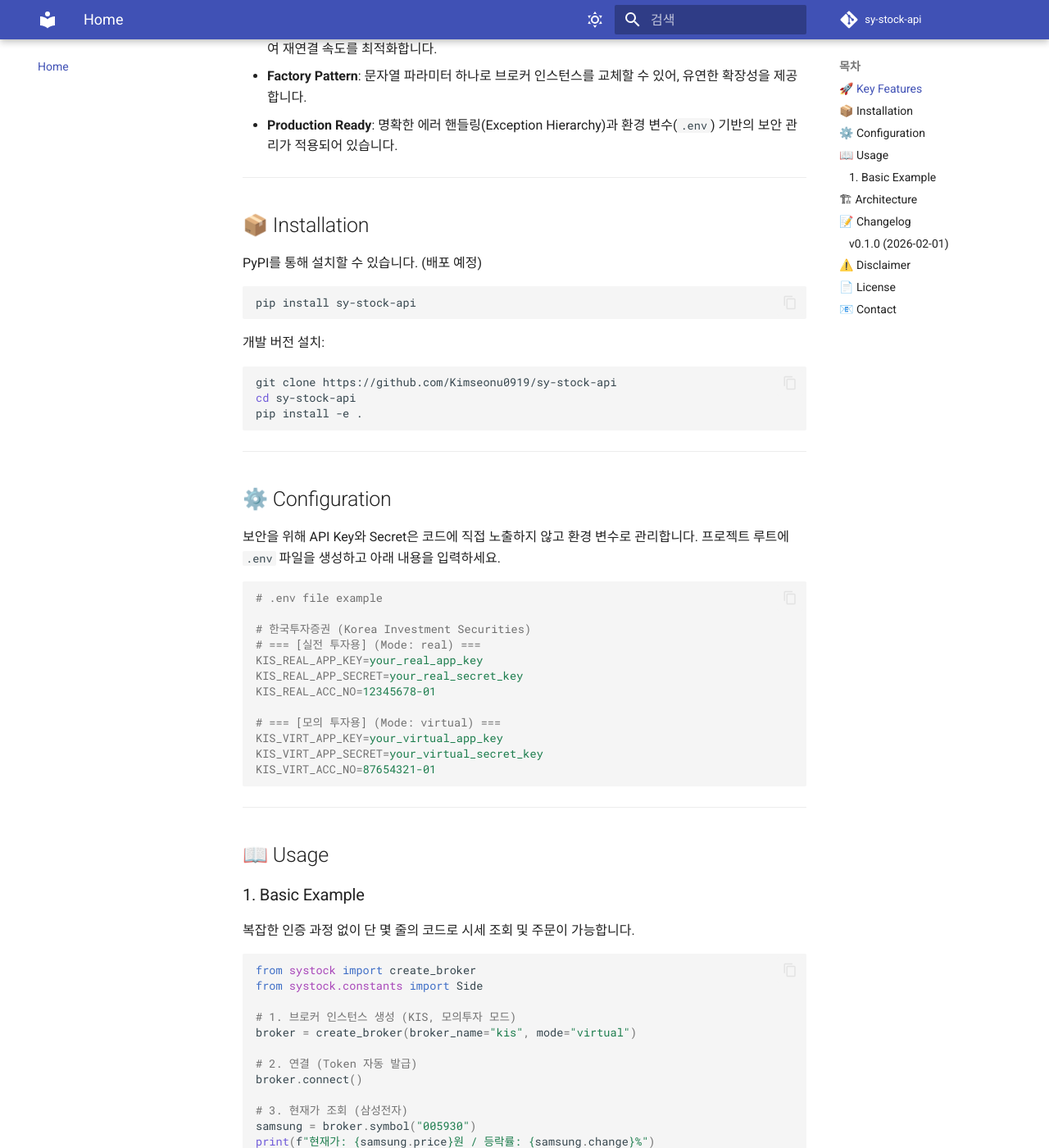
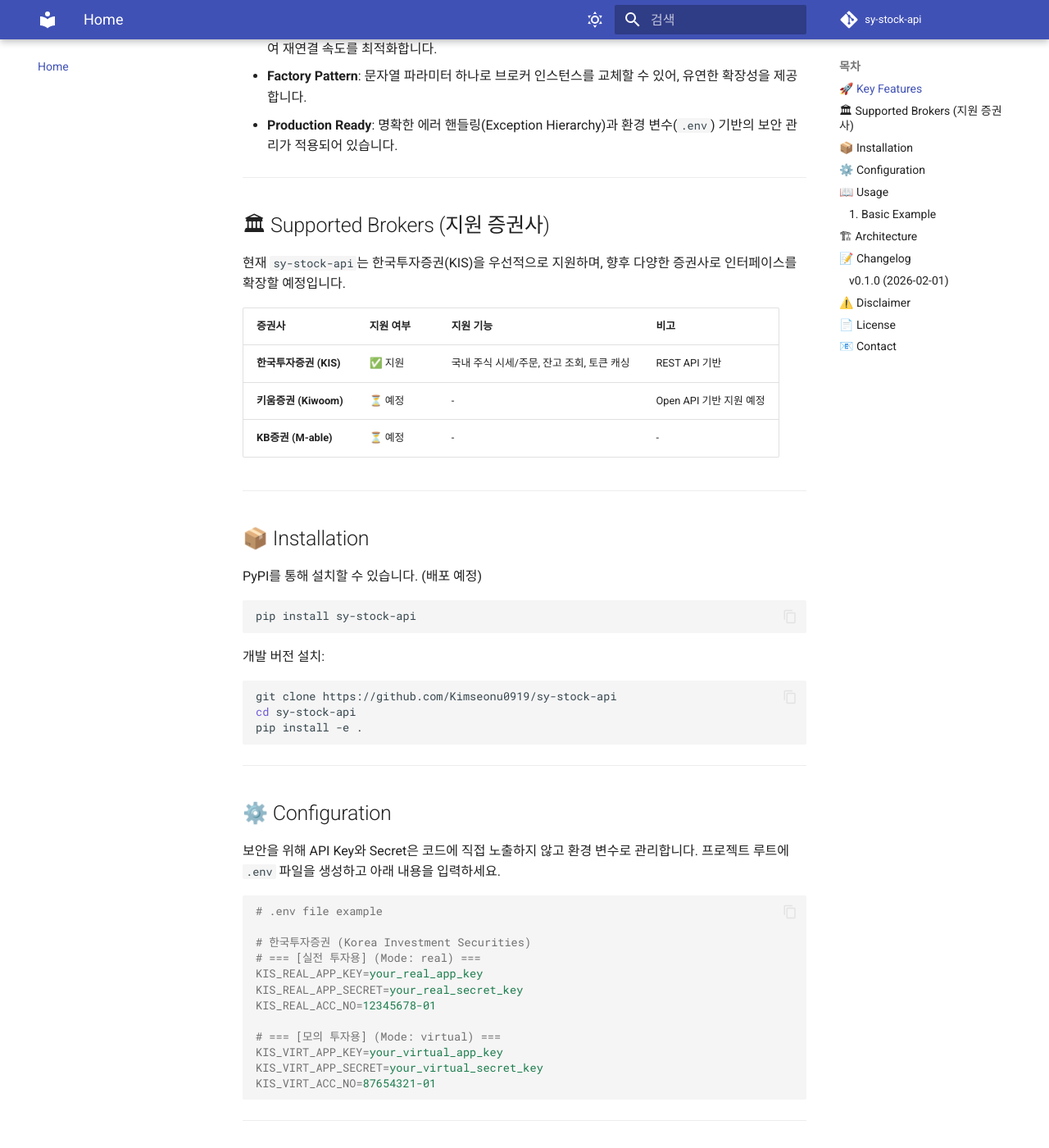
Before and after one commit to Kimseonu0919/sy-stock-api, an MkDocs documentation site: the page built from docs/index.md, in a window 1280 px wide and 1400 px high, scrolled down 663 px. Shown: the whole window at 82% size. Built offline with MkDocs 1.6.1 and Material for MkDocs 9.7.7, drawn with Linux system fonts in a browser that asks for light colours; comment, search, counter and statistics services are not loaded; some of the changed text lies outside the part shown.

```diff
--- a/docs/index.md
+++ b/docs/index.md
@@ -18,6 +18,18 @@
 * **Flexible Token Caching**: 파일(JSON), OS Keyring, Redis 등 다양한 방식으로 인증 토큰을 캐싱하여 재연결 속도를 최적화합니다.
 * **Factory Pattern**: 문자열 파라미터 하나로 브로커 인스턴스를 교체할 수 있어, 유연한 확장성을 제공합니다.
 * **Production Ready**: 명확한 에러 핸들링(Exception Hierarchy)과 환경 변수(`.env`) 기반의 보안 관리가 적용되어 있습니다.
+
+---
+
+## 🏛 Supported Brokers (지원 증권사)
+
+현재 `sy-stock-api`는 한국투자증권(KIS)을 우선적으로 지원하며, 향후 다양한 증권사로 인터페이스를 확장할 예정입니다.
+
+| 증권사 | 지원 여부 | 지원 기능 | 비고 |
+| --- | --- | --- | --- |
+| **한국투자증권 (KIS)** | ✅ 지원 | 국내 주식 시세/주문, 잔고 조회, 토큰 캐싱 | REST API 기반 |
+| **키움증권 (Kiwoom)** | ⏳ 예정 | - | Open API 기반 지원 예정 |
+| **KB증권 (M-able)** | ⏳ 예정 | - | - |
 
 ---
 
@@ -84,12 +96,14 @@ broker.connect()
 samsung = broker.symbol("005930")
 print(f"현재가: {samsung.price}원 / 등락률: {samsung.change}%")
 
-# 4. 매수 주문
+# 4. 매수 주문 (지정가 예시)
+# price 파라미터를 생략하거나 order_type="시장가"를 넣으면 시장가 주문이 됩니다.
 order = broker.order(
     symbol="005930",
-    side=Side.SELL,
-    price=62000,
-    qty=5
+    side=Side.BUY,
+    price=60000,
+    qty=5,
+    order_type="지정가"  # (선택) 생략 시 기본값 "지정가"
 )
 print(f"주문 접수 완료: {order.order_id}")
 
```
Also changed, not shown: README.md (+12 -0 lines).
